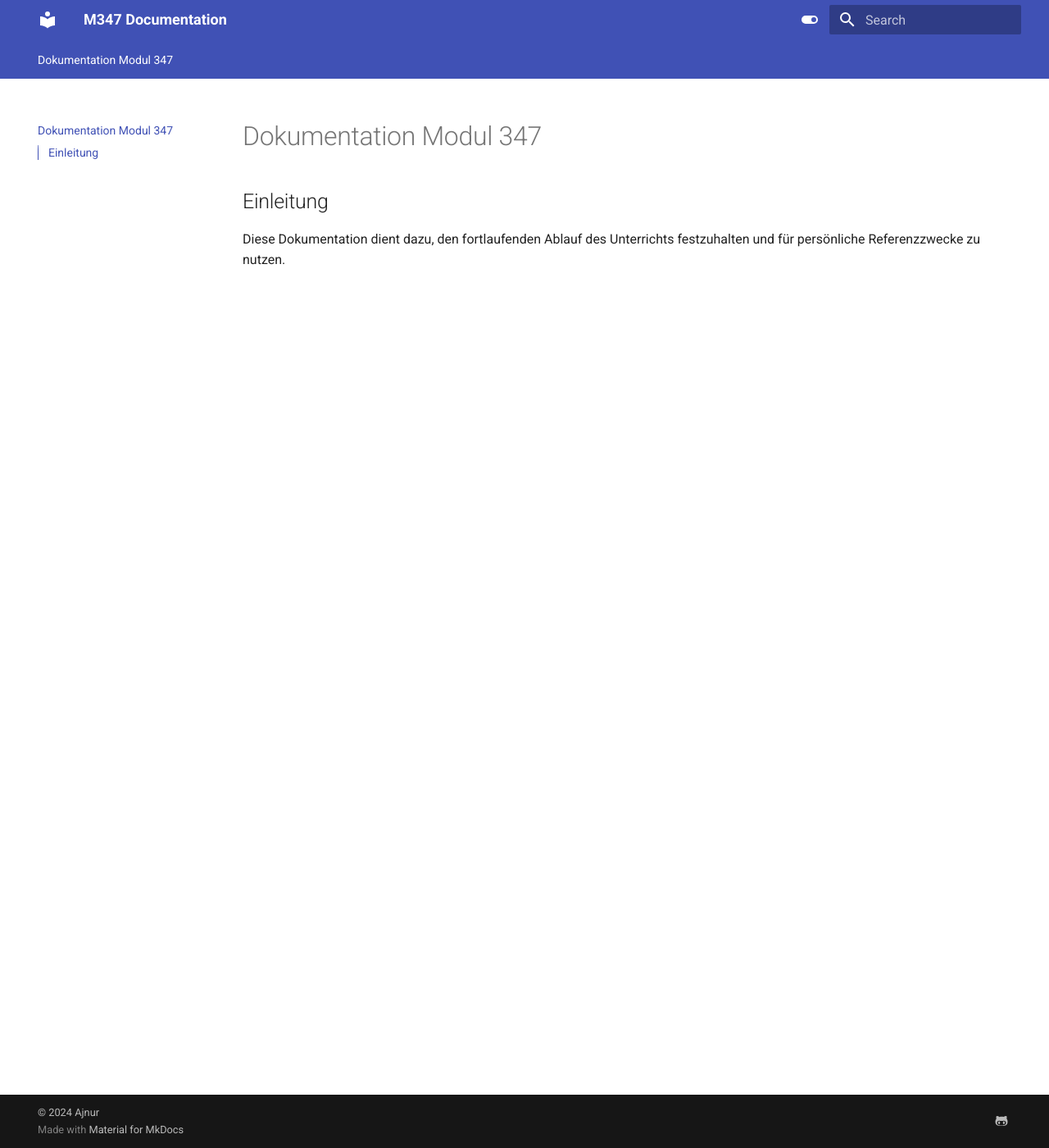
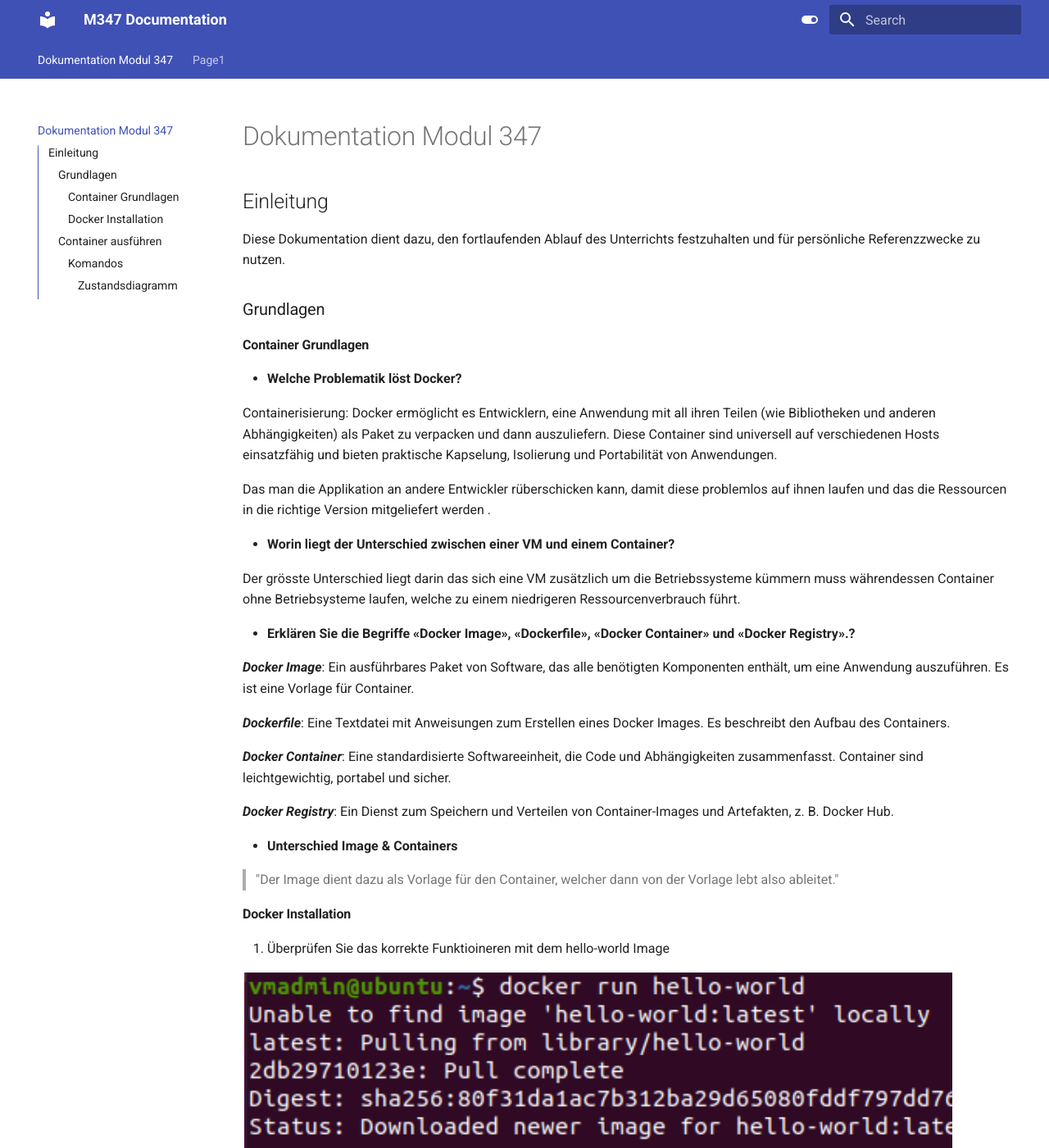
Before and after one commit to ajnurademi/M347_IMS_aa, an MkDocs documentation site: the page built from documentation/docs/index.md, in a window 1280 px wide and 1400 px high. Shown: the whole window at 82% size. Built offline with MkDocs 1.6.1 and Material for MkDocs 9.7.7, drawn with Linux system fonts in a browser that asks for light colours; some of the changed text lies outside the part shown.

Commit message:
Grundlagen + Container ausfuehren + Komandos

````diff
--- a/documentation/docs/index.md
+++ b/documentation/docs/index.md
@@ -3,3 +3,121 @@
 ## Einleitung
 
 Diese Dokumentation dient dazu, den fortlaufenden Ablauf des Unterrichts festzuhalten und für persönliche Referenzzwecke zu nutzen.
+
+### Grundlagen
+#### Container Grundlagen
+* **Welche Problematik löst Docker?**
+
+Containerisierung: Docker ermöglicht es Entwicklern, eine Anwendung mit all ihren Teilen (wie Bibliotheken und anderen Abhängigkeiten) als Paket zu verpacken und dann auszuliefern. Diese Container sind universell auf verschiedenen Hosts einsatzfähig und bieten praktische Kapselung, Isolierung und Portabilität von Anwendungen.
+
+
+Das man die Applikation an andere Entwickler rüberschicken kann, damit diese problemlos auf ihnen laufen und das die Ressourcen in die richtige Version mitgeliefert werden .
+
+
+* **Worin liegt der Unterschied zwischen einer VM und einem Container?**
+
+Der grösste Unterschied liegt darin das sich eine VM zusätzlich um die Betriebssysteme kümmern muss
+währendessen Container ohne Betriebsysteme laufen, welche zu einem niedrigeren Ressourcenverbrauch führt.
+
+* **Erklären Sie die Begriffe «Docker Image», «Dockerfile», «Docker Container» und «Docker Registry».?**
+
+***Docker Image***: Ein ausführbares Paket von Software, das alle benötigten Komponenten enthält, um eine Anwendung auszuführen. Es ist eine Vorlage für Container.
+
+***Dockerfile***: Eine Textdatei mit Anweisungen zum Erstellen eines Docker Images. Es beschreibt den Aufbau des Containers.
+
+***Docker Container***: Eine standardisierte Softwareeinheit, die Code und Abhängigkeiten zusammenfasst. Container sind leichtgewichtig, portabel und sicher.
+
+***Docker Registry***: Ein Dienst zum Speichern und Verteilen von Container-Images und Artefakten, z. B. Docker Hub.
+
+* **Unterschied Image & Containers**
+
+> "Der Image dient dazu als Vorlage für den Container, welcher dann von der Vorlage lebt also ableitet."
+
+#### Docker Installation
+
+1. Überprüfen Sie das korrekte Funktioineren mit dem hello-world Image
+
+<img src="../img/helloworld.png">
+
+2. Ermitteln Sie die installierte Version von Docker
+
+<img src="./img/image1.png">
+
+3. Welche Container laufen auf der virtuellen Maschine
+
+<img src="../img/image.png">
+
+4. Welche Images findes Sie auf der Maschine
+
+<img src="../img/image2.png">
+
+
+### Container ausführen
+
+#### Komandos
+
+* **Laden Sie das Image für den Apache Webserver (httpd:latest) herunter und starten Sie daraus einen
+Container mit dem Kommando: **
+
+``` docker linenums="1"
+docker run -d --name my-apache-webserver -p 8080:80 httpd:latest
+
+```
+(-p 8080:80 bewirkt, dass der Server von localhost aus auf Port 8080 erreichbar ist)
+
+* ** Überzeugen Sie sich davon, dass der Container läuft**
+
+<img src="../img/image3.png">
+
+* **Starten Sie eine interaktive bash-Sitzung (-it) im Container und finden Sie heraus, wo sich die
+angezeigte Seite index.html im Container befindet. Die Sitzung können Sie mit *exit* wieder verlassen**
+
+```
+docker exec -it my-apache-webserver /bin/bash
+
+----> /usr/local/apache2/htdocs
+```
+
+* **Starten Sie aus dem Image httpd:latest einen zweiten Container auf Port 8081**
+```
+docker run -d --name my-apache2-webserver -p 8081:80 httpd:latest
+```
+
+* **Lassen Sie sich die laufenden Container anzeigen & alle *Gestarteten & Gestoppten* **
+
+```
+docker ps -a
+```
+
+* ** Alle Images anzeigen lassen **
+
+```
+docker images
+```
+
+* **Container stoppen**
+
+```
+docker stop {NameDesContainer}
+```
+
+* **Container starten**
+
+```
+docker start {NameDesContainer}
+```
+
+* **Alle Container löschen ! *Mann muss alle Container zuerst stoppen damit man sie löschen kann***
+
+```
+docker rm -f $(docker ps -aq)
+```
+
+* **Alle Images löschen**
+
+```
+docker rmi -f $(docker images -q)
+```
+
+##### Zustandsdiagramm
+<img src="./img/Zusatndsdiagramm.png">
````
Also changed, not shown: documentation/docs/img/Zusatndsdiagramm.png (added), documentation/docs/img/helloworld.png (added), documentation/docs/img/image.png (added), documentation/docs/img/image1.png (added), documentation/docs/img/image2.png (added), documentation/docs/img/image3.png (added), documentation/docs/page1.md (added).
